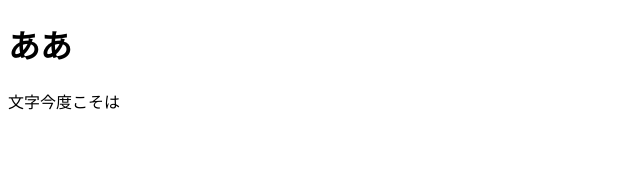
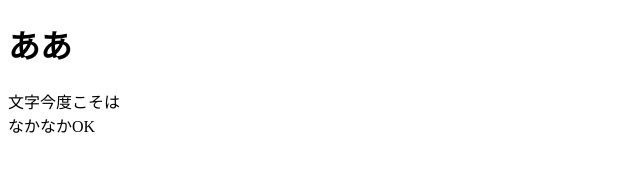
Before and after one commit to boo-standing-up/lesson, a plain HTML site: page index.html in a window 1280 px wide. Shown: the whole page, without its empty margins (0-640 px from the left). Drawn offline with Linux system fonts and the light colour scheme.

Commit message:
🎨 文字入れた

```diff
--- a/index.html
+++ b/index.html
@@ -9,5 +9,6 @@
   <body>
     <h1>ああ</h1>
     <div>文字今度こそは</div>
+    <div>なかなかOK</div>
   </body>
 </html>
```
